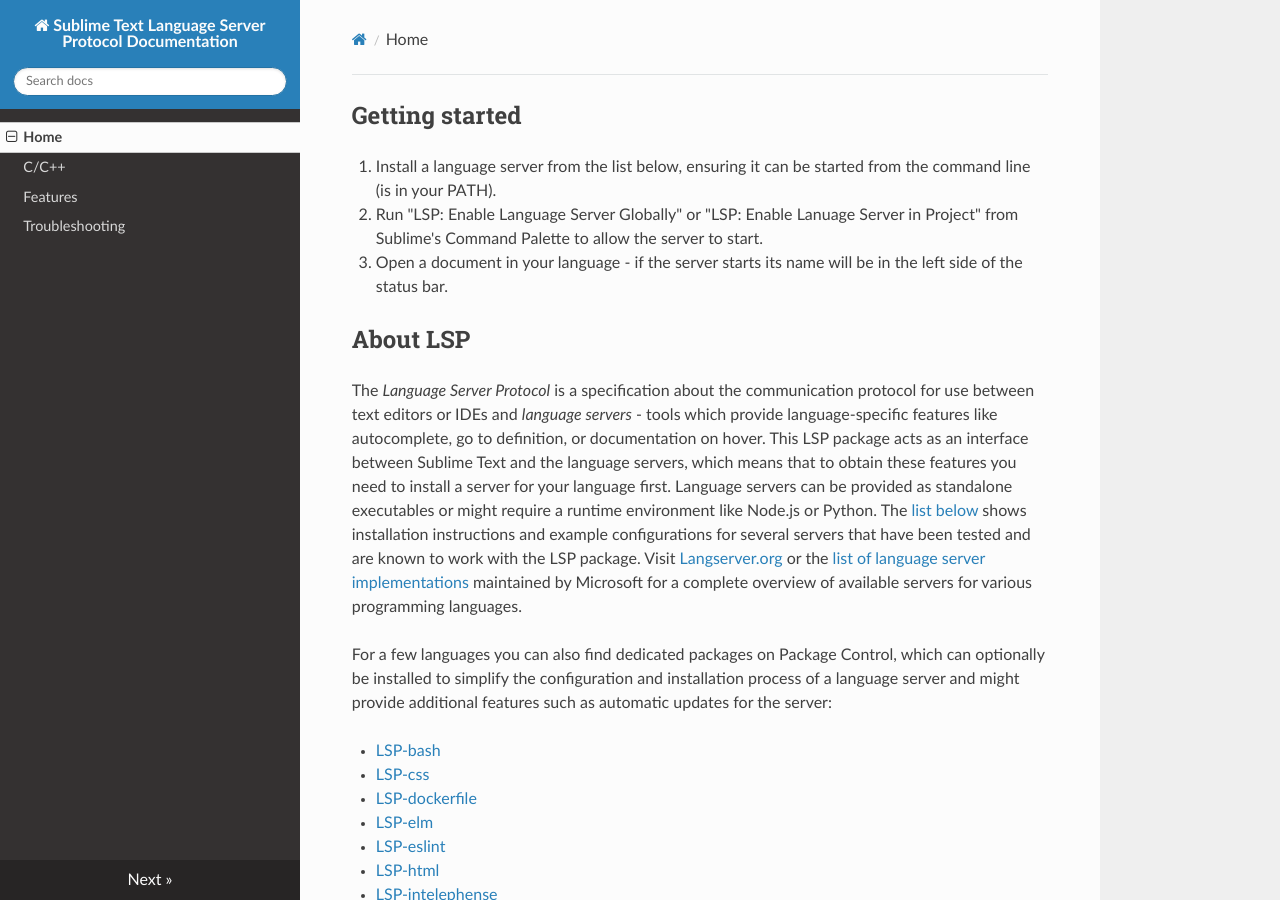
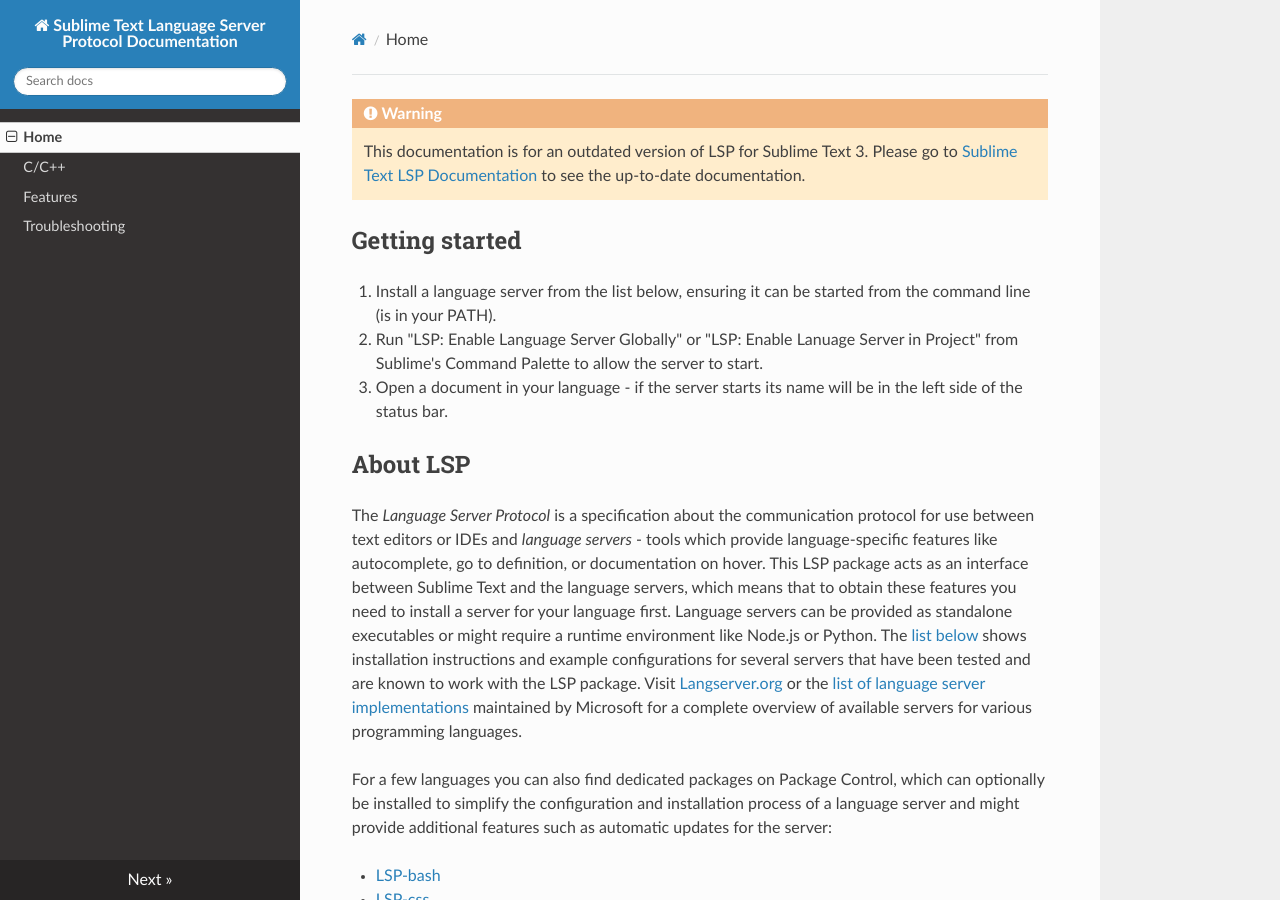
Before and after one commit to sublimelsp/LSP, an MkDocs documentation site: the page built from docs/index.md, in a window 1280 px wide and 900 px high. Built offline with MkDocs 1.6.1, drawn with Linux system fonts in a browser that asks for light colours; nearby versions of some CDN libraries.

Commit message:
add banner with redirect to latest documentation

```diff
--- a/docs/index.md
+++ b/docs/index.md
@@ -1,3 +1,6 @@
+!!! warning
+    This documentation is for an outdated version of LSP for Sublime Text 3. Please go to [Sublime Text LSP Documentation](https://lsp.sublimetext.io/) to see the up-to-date documentation.
+
 ## Getting started
 
 1. Install a language server from the list below, ensuring it can be started from the command line (is in your PATH).
--- a/mkdocs.yml
+++ b/mkdocs.yml
@@ -1,5 +1,7 @@
 site_name: Sublime Text Language Server Protocol Documentation
 theme: readthedocs
+markdown_extensions:
+  - admonition
 
 nav:
     - Home: 'index.md'
```
Also changed, not shown: docs/cplusplus.md (+3 -0 lines), docs/features.md (+2 -0 lines), docs/troubleshooting.md (+3 -0 lines).
